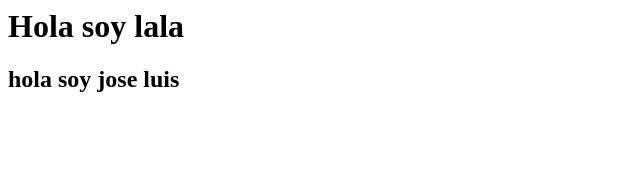
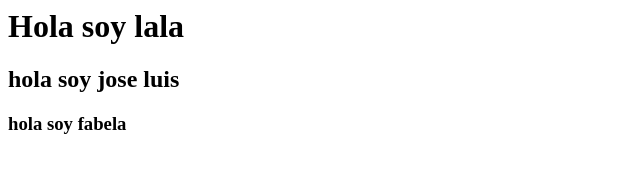
Before and after one commit to eduardomv2/Gestor-Gastos, a plain HTML site: page index.html in a window 1280 px wide. Shown: the whole page, without its empty margins (0-640 px from the left). Drawn offline with Linux system fonts and the light colour scheme.

Commit message:
cree un nuevo h3, llamado fabela

```diff
--- a/index.html
+++ b/index.html
@@ -7,5 +7,6 @@
 <body>
     <h1>Hola soy lala</h1>
     <h2>hola soy jose luis</h2>
+    <h3>hola soy fabela</h3>
 </body>
 </html>
```
